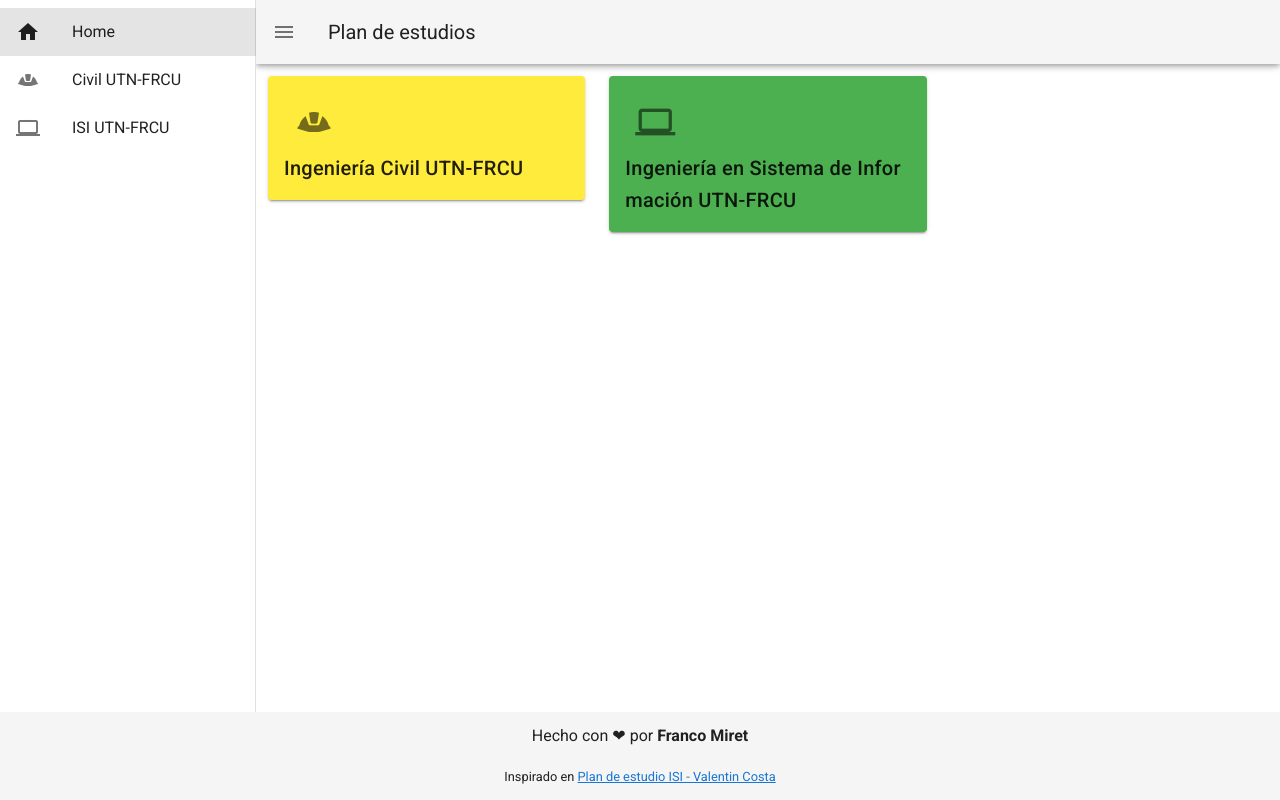
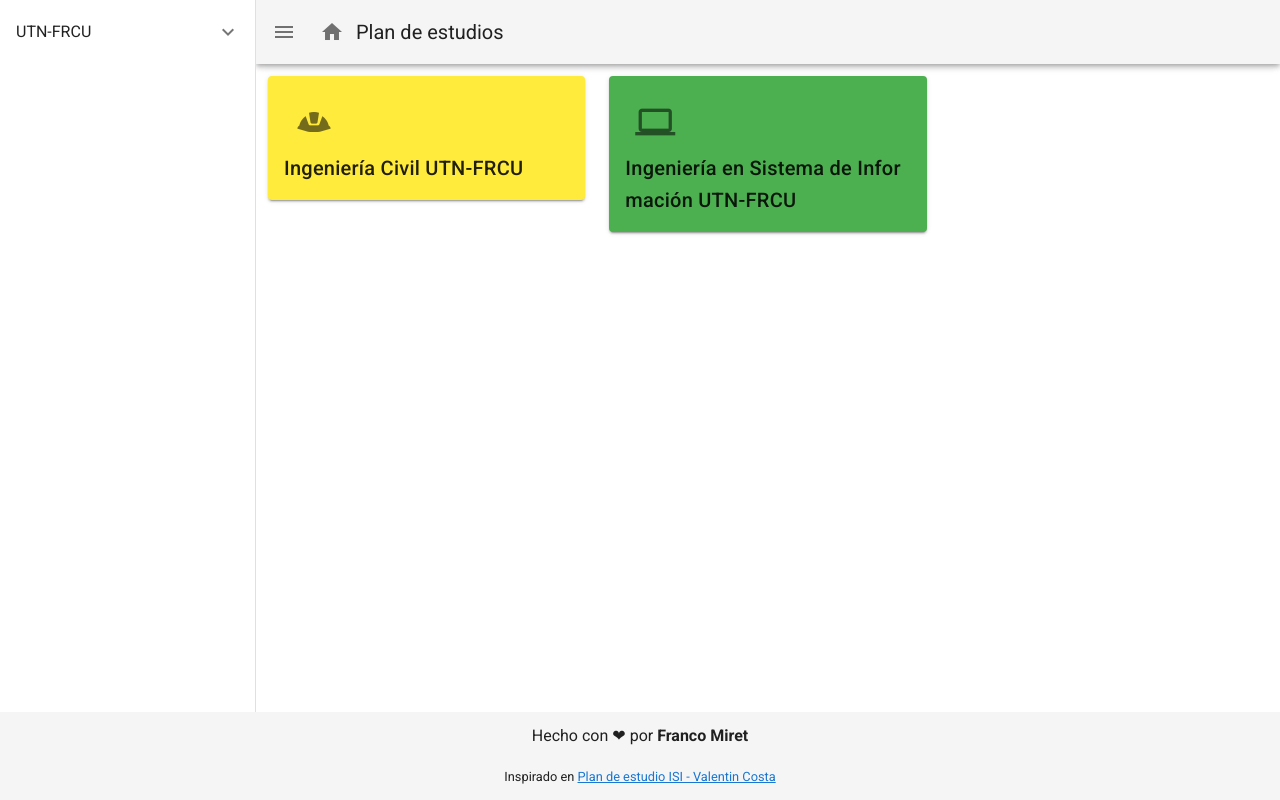
Before and after one commit to francomiret/plan-de-estudio, a Nuxt app: page / in a window 1280 px wide. Both pictures are taken after a click on the button 28 px from the left and 32 px from the top of the page. Built offline with nearby package versions, Linux system fonts and the light colour scheme.

Commit message:
refactor

```diff
--- a/layouts/default.vue
+++ b/layouts/default.vue
@@ -8,25 +8,38 @@
       app
     >
       <v-list>
+        <v-list-group
+          v-for="item in items"
+          :key="item.title"
+          :prepend-icon="item.icon"
+          no-action
+        >
+          <template v-slot:activator>
+            <v-list-item-content>
+              <v-list-item-title v-text="item.title"></v-list-item-title>
+            </v-list-item-content>
+          </template>
+
           <v-list-item
-          v-for="(item, i) in items"
-          :key="i"
-          :to="item.to"
-          router
-          exact
+            v-for="child in item.items"
+            :key="child.title"
+            :to="child.to"
           >
             <v-list-item-action>
-            <v-icon>{{ item.icon }}</v-icon>
+              <v-icon>{{ child.icon }}</v-icon>
             </v-list-item-action>
             <v-list-item-content>
-            <v-list-item-title v-text="item.title" />
+              <v-list-item-title v-text="child.title" />
             </v-list-item-content>
           </v-list-item>
+        </v-list-group>
       </v-list>
     </v-navigation-drawer>
     <v-app-bar :clipped-left="clipped" fixed app>
       <v-app-bar-nav-icon @click.stop="drawer = !drawer" />
-
+      <v-btn href="/" icon>
+        <v-icon>mdi-home</v-icon>
+      </v-btn>
       <v-toolbar-title v-text="title" />
       <v-spacer />
     </v-app-bar>
@@ -62,19 +75,20 @@
       fixed: false,
       items: [
         {
-          icon: "mdi-home",
-          title: "Home",
-          to: "/",
-        },
+          action: "mdi-silverware-fork-knife",
+          items: [
             {
               icon: "mdi-hard-hat",
-          title: "Civil UTN-FRCU",
+              title: "Civil",
               to: "/civil-frcu",
             },
             {
               icon: "mdi-laptop",
-          title: "ISI UTN-FRCU",
+              title: "ISI",
               to: "/isi-frcu",
+            },
+          ],
+          title: "UTN-FRCU",
         },
       ],
       miniVariant: false,
```
Lines whose indentation alone changed are shown as unchanged.
